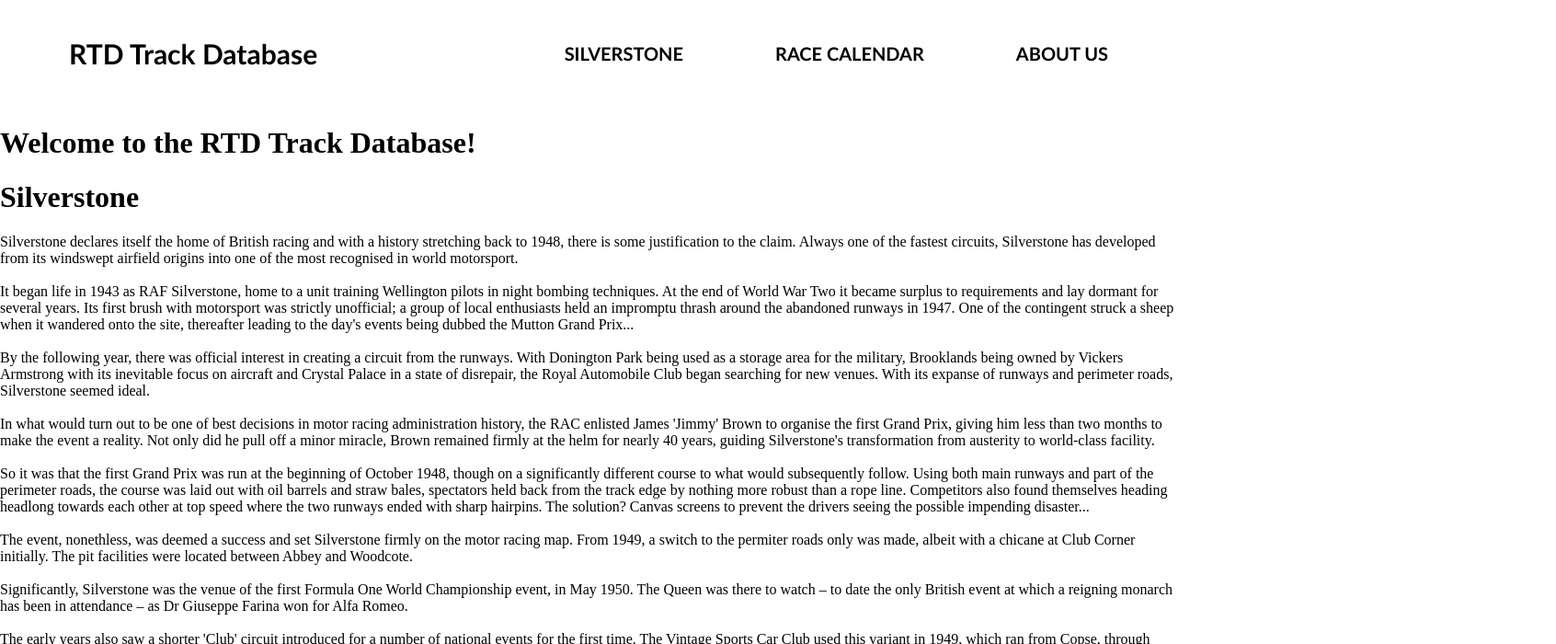
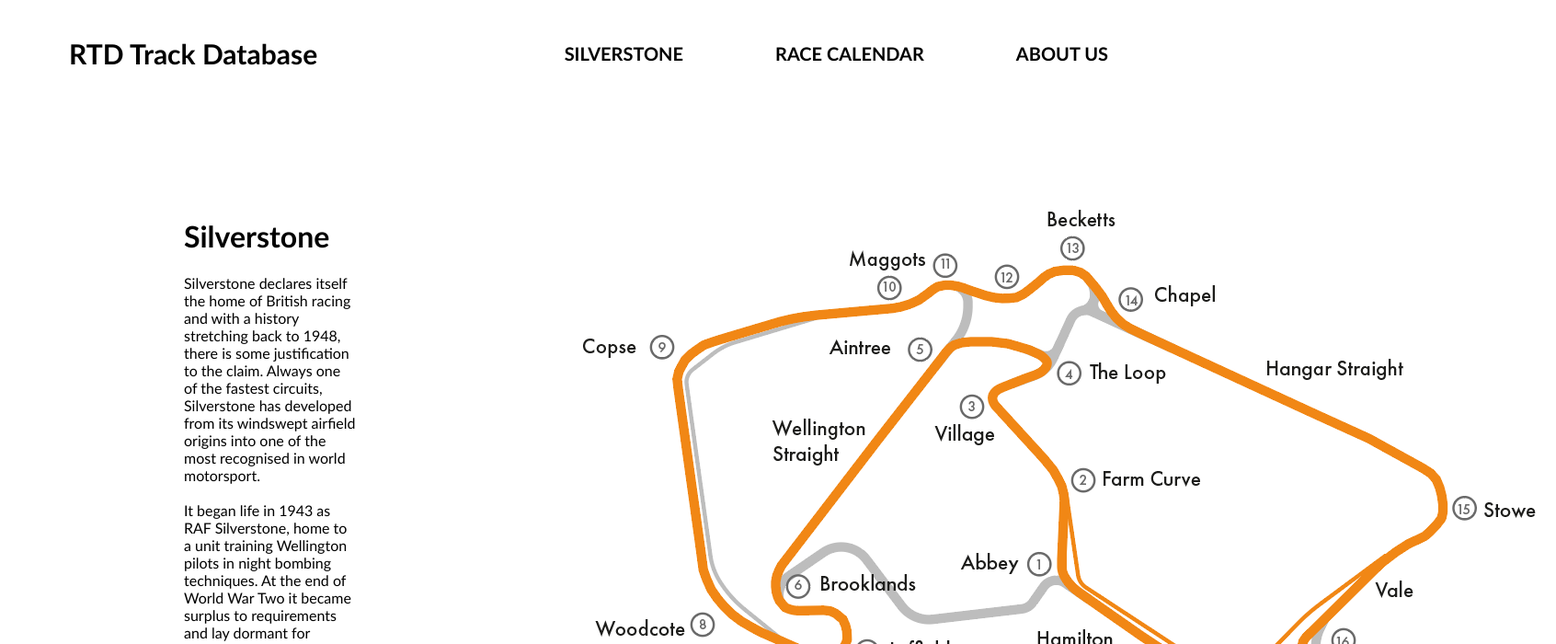
Before and after one commit to thegreatdaneno1/rtd-database-v1, a React (Create React App) app: page / in a window 1280 px wide. Shown: the top 700 px of the page at 92% size, 1692 px wide, since content can reach past the window. Built offline with nearby package versions, Linux system fonts and the light colour scheme.

Commit message:
Basic styles

```diff
--- a/package.json
+++ b/package.json
@@ -6,8 +6,10 @@
     "@testing-library/jest-dom": "^5.14.1",
     "@testing-library/react": "^11.2.7",
     "@testing-library/user-event": "^12.8.3",
+    "leaflet": "^1.7.1",
     "react": "^17.0.2",
     "react-dom": "^17.0.2",
+    "react-leaflet": "^3.2.0",
     "react-scripts": "4.0.3",
     "web-vitals": "^1.1.2"
   },
--- a/src/App.js
+++ b/src/App.js
@@ -6,9 +6,9 @@
   return (
     <>
       <Header />
-      <div>
+      {/* <div>
         <h1>Welcome to the RTD Track Database!</h1>
-      </div>
+      </div> */}
       <Silverstone />
     </>
   );
--- a/src/components/Track Pages/Silverstone.js
+++ b/src/components/Track Pages/Silverstone.js
@@ -1,6 +1,7 @@
 import React from "react";
 import styles from "./Silverstone.module.css";
 import GP from "../atoms/track images/Silverstone/gp.png";
+// import { MapContainer, TileLayer, Marker, Popup } from "react-leaflet";
 
 class Silverstone extends React.Component {
   render = () => {
@@ -326,9 +327,23 @@
             <p className={styles.listItem}>Years in use: 1948 - Present</p>
           </div>
         </div>
-        <div className={styles.googleMaps}>
-          <div id="mapid"></div>
-        </div>
+        {/* <div className={styles.googleMaps} id="mapid">
+          <MapContainer
+            center={[51.505, -0.09]}
+            zoom={13}
+            scrollWheelZoom={false}
+          >
+            <TileLayer
+              attribution='&copy; <a href="http://osm.org/copyright">OpenStreetMap</a> contributors'
+              url="https://{s}.tile.openstreetmap.org/{z}/{x}/{y}.png"
+            />
+            <Marker position={[51.505, -0.09]}>
+              <Popup>
+                A pretty CSS3 popup. <br /> Easily customizable.
+              </Popup>
+            </Marker>
+          </MapContainer>
+        </div> */}
       </div>
     );
   };
--- a/src/components/Track Pages/Silverstone.module.css
+++ b/src/components/Track Pages/Silverstone.module.css
@@ -1,3 +1,24 @@
 #mapid {
   height: 180px;
 }
+
+.circuitPage {
+  margin-top: 100px;
+  font-family: "Trebuchet MS", sans-serif;
+}
+
+.main {
+  margin-left: 200px;
+  margin-right: 200px;
+  display: flex;
+  align-content: space-between;
+  margin-bottom: 200px;
+}
+
+.left {
+  margin-right: 100px;
+}
+
+.right {
+  margin-left: 100px;
+}
```
Also changed, not shown: 1 other file (tests, documents, lock files or other folders).
